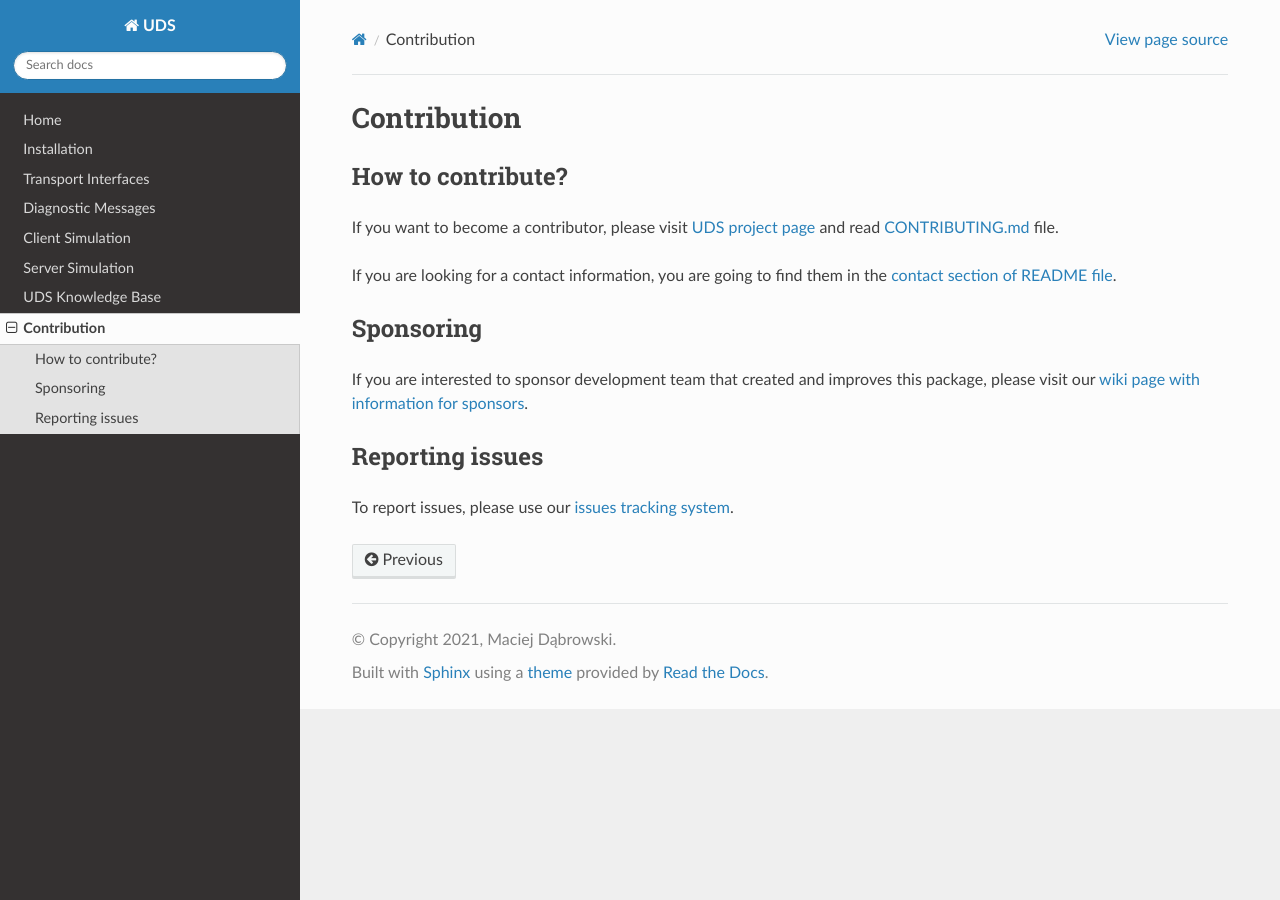
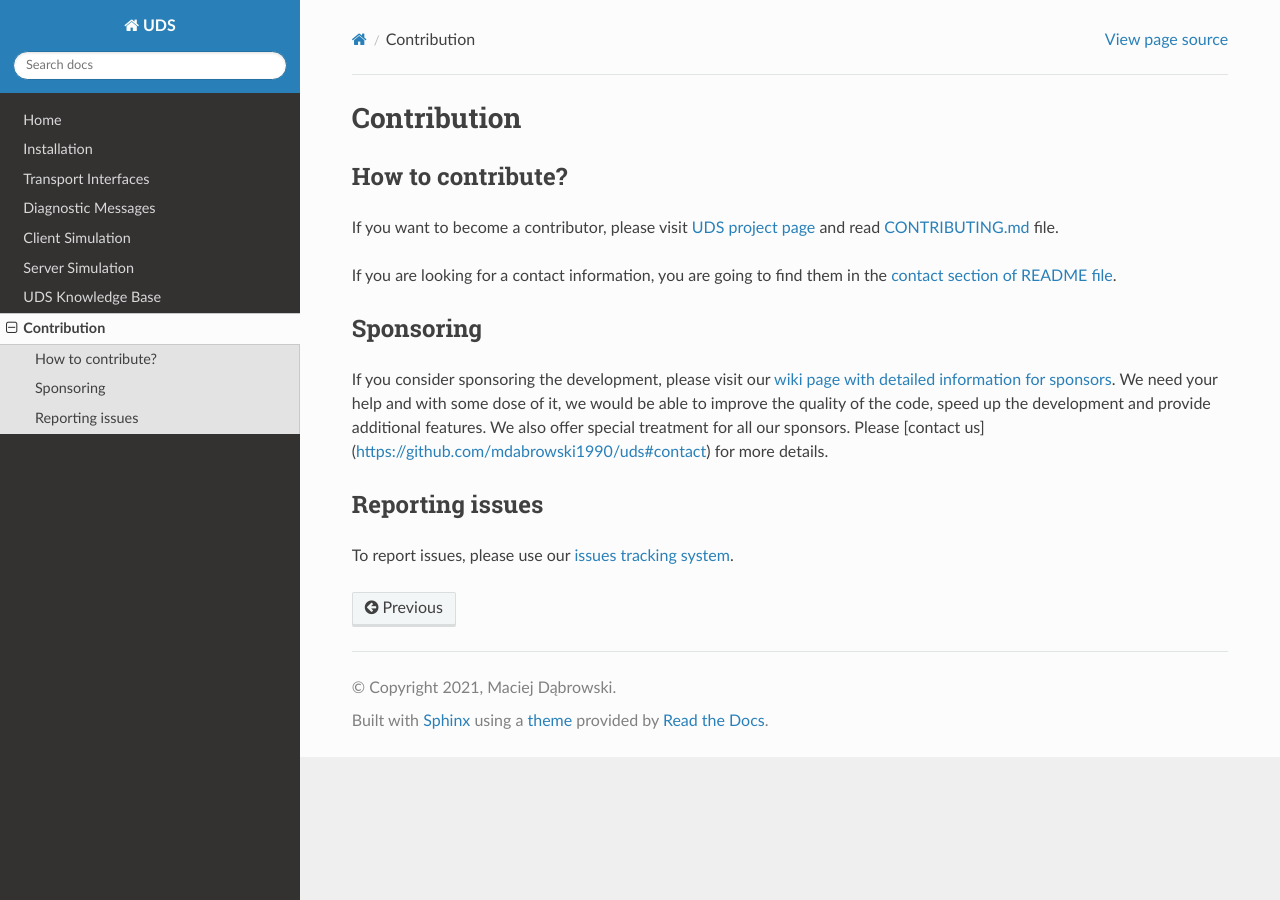
Before and after one commit to mdabrowski1990/uds, a Sphinx documentation site: the page built from docs/source/pages/contribution.rst, in a window 1280 px wide. Built offline with Sphinx 7.4.7 and the Read the Docs theme 2.0.0, drawn with Linux system fonts in a browser that asks for light colours.

Commit message:
Update contribution.rst
Rephrase sponsoring part.

```diff
--- a/docs/source/pages/contribution.rst
+++ b/docs/source/pages/contribution.rst
@@ -13,8 +13,11 @@ If you are looking for a contact information, you are going to find them in the
 
 Sponsoring
 ----------
-If you are interested to sponsor development team that created and improves this package, please visit our
-`wiki page with information for sponsors <https://github.com/mdabrowski1990/uds/wiki/Sponsoring>`_.
+If you consider sponsoring the development, please visit our `wiki page with detailed information for sponsors
+<https://github.com/mdabrowski1990/uds/wiki/Sponsoring>`_.
+We need your help and with some dose of it, we would be able to improve the quality of the code,
+speed up the development and provide additional features. We also offer special treatment for all our sponsors.
+Please [contact us](https://github.com/mdabrowski1990/uds#contact) for more details.
 
 
 Reporting issues
```
